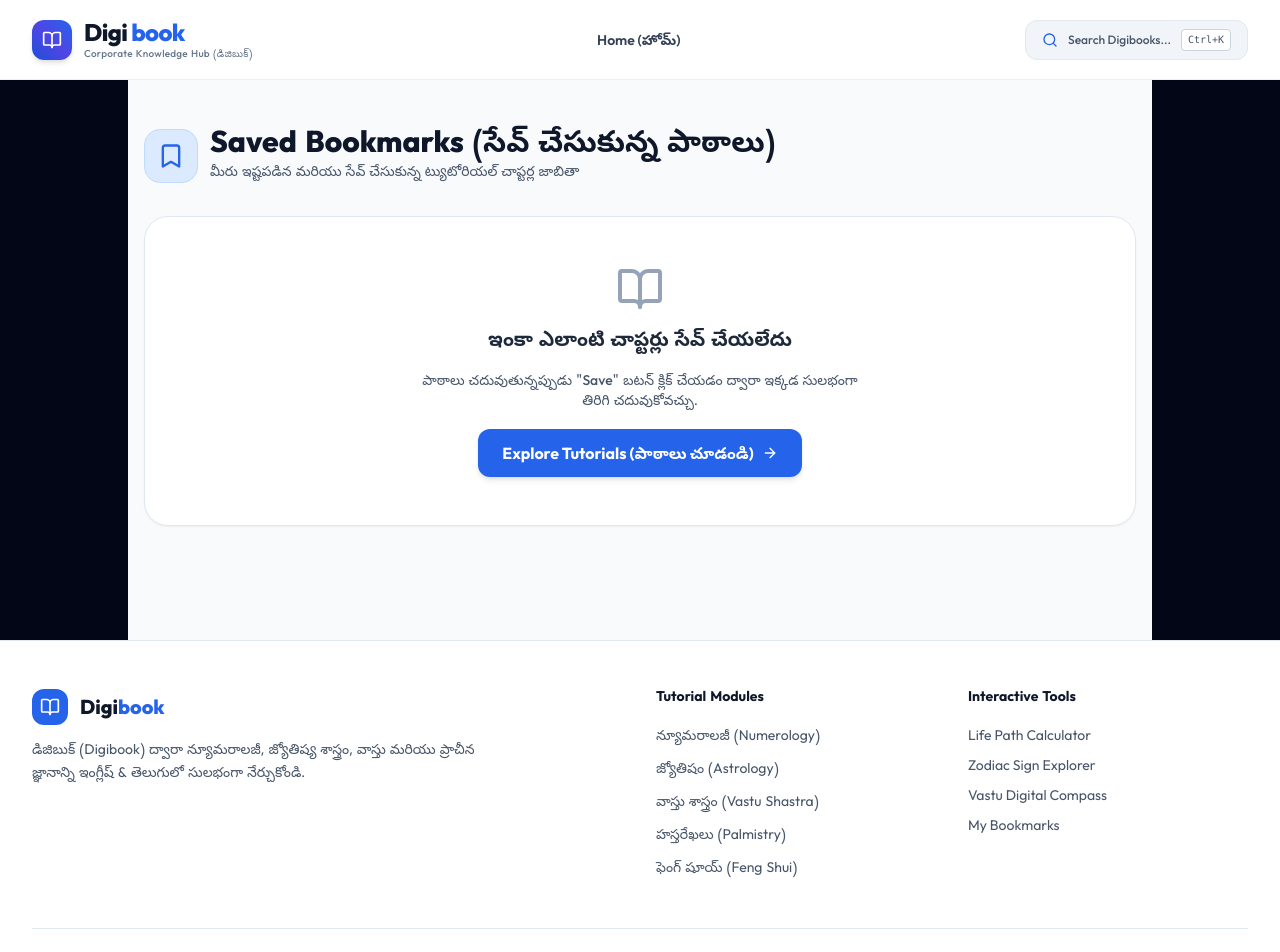
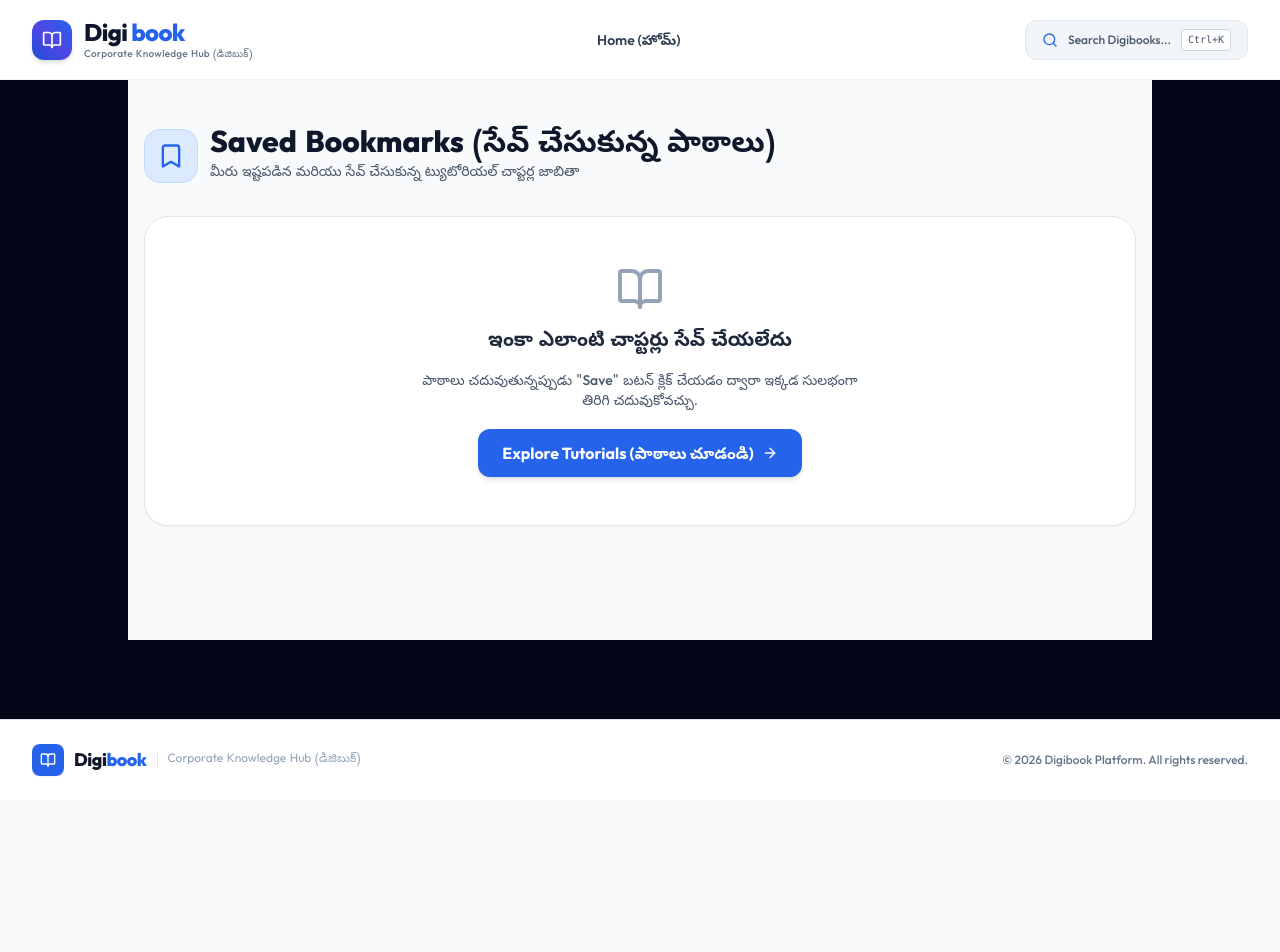
Before and after one commit to rsnr2u/digibooks, a React (Vite) app: page /bookmarks in a window 1280 px wide. Shown: the top 952 px of the page. After the commit the page ends 800 px from the top, so only its background shows below. Built offline with nearby package versions, Linux system fonts and the light colour scheme.

Commit message:
Simplify Footer to clean minimal corporate bar without menus

```diff
--- a/src/components/Footer.jsx
+++ b/src/components/Footer.jsx
@@ -1,95 +1,28 @@
 import React from 'react';
 import { Link } from 'react-router-dom';
-import { BookOpen, Heart } from 'lucide-react';
+import { BookOpen } from 'lucide-react';
 
 export default function Footer() {
   return (
-    <footer className="bg-white border-t border-slate-200 pt-12 pb-8 text-slate-600 text-sm">
-      <div className="max-w-7xl mx-auto px-4 sm:px-6 lg:px-8">
-        <div className="grid grid-cols-1 md:grid-cols-4 gap-8 mb-12">
-          {/* Brand Col */}
-          <div className="md:col-span-2 space-y-4">
-            <Link to="/" className="flex items-center gap-3">
-              <div className="w-9 h-9 rounded-xl bg-blue-600 flex items-center justify-center text-white">
-                <BookOpen className="w-5 h-5 text-white" />
-              </div>
-              <span className="text-xl font-extrabold text-slate-900">
-                Digi<span className="text-blue-600">book</span>
-              </span>
-            </Link>
-            <p className="text-slate-600 font-telugu leading-relaxed max-w-md">
-              డిజిబుక్ (Digibook) ద్వారా న్యూమరాలజీ, జ్యోతిష్య శాస్త్రం, వాస్తు మరియు ప్రాచీన జ్ఞానాన్ని ఇంగ్లీష్ & తెలుగులో సులభంగా నేర్చుకోండి.
-            </p>
+    <footer className="bg-white border-t border-slate-200 py-6 text-slate-600 text-sm">
+      <div className="max-w-7xl mx-auto px-4 sm:px-6 lg:px-8 flex flex-col sm:flex-row items-center justify-between gap-4">
+        {/* Brand */}
+        <Link to="/" className="flex items-center gap-2.5">
+          <div className="w-8 h-8 rounded-lg bg-blue-600 flex items-center justify-center text-white shadow-sm">
+            <BookOpen className="w-4 h-4 text-white" />
           </div>
+          <span className="text-lg font-extrabold text-slate-900 tracking-tight">
+            Digi<span className="text-blue-600">book</span>
+          </span>
+          <span className="text-xs text-slate-400 font-telugu hidden md:inline border-l border-slate-200 pl-2.5">
+            Corporate Knowledge Hub (డిజిబుక్)
+          </span>
+        </Link>
 
-          {/* Tutorials Links */}
-          <div>
-            <h4 className="text-slate-900 font-bold mb-4 font-telugu">Tutorial Modules</h4>
-            <ul className="space-y-2.5">
-              <li>
-                <Link to="/book/numerology" className="hover:text-blue-600 transition font-telugu">
-                  న్యూమరాలజీ (Numerology)
-                </Link>
-              </li>
-              <li>
-                <Link to="/book/astrology" className="hover:text-blue-600 transition font-telugu">
-                  జ్యోతిషం (Astrology)
-                </Link>
-              </li>
-              <li>
-                <Link to="/book/vastu" className="hover:text-blue-600 transition font-telugu">
-                  వాస్తు శాస్త్రం (Vastu Shastra)
-                </Link>
-              </li>
-              <li>
-                <Link to="/book/palmistry" className="hover:text-blue-600 transition font-telugu">
-                  హస్తరేఖలు (Palmistry)
-                </Link>
-              </li>
-              <li>
-                <Link to="/book/fengshui" className="hover:text-blue-600 transition font-telugu">
-                  ఫెంగ్ షూయ్ (Feng Shui)
-                </Link>
-              </li>
-            </ul>
-          </div>
-
-          {/* Quick Tools Links */}
-          <div>
-            <h4 className="text-slate-900 font-bold mb-4 font-telugu">Interactive Tools</h4>
-            <ul className="space-y-2.5 text-slate-600">
-              <li>
-                <Link to="/book/numerology/life-path-number" className="hover:text-blue-600 transition">
-                  Life Path Calculator
-                </Link>
-              </li>
-              <li>
-                <Link to="/book/astrology/intro-to-astrology" className="hover:text-blue-600 transition">
-                  Zodiac Sign Explorer
-                </Link>
-              </li>
-              <li>
-                <Link to="/book/vastu/room-placements" className="hover:text-blue-600 transition">
-                  Vastu Digital Compass
-                </Link>
-              </li>
-              <li>
-                <Link to="/bookmarks" className="hover:text-blue-600 transition">
-                  My Bookmarks
-                </Link>
-              </li>
-            </ul>
-          </div>
-        </div>
-
-        <div className="pt-8 border-t border-slate-200 flex flex-col sm:flex-row items-center justify-between gap-4 text-xs font-medium text-slate-500">
-          <p>© {new Date().getFullYear()} Digibook Platform. All rights reserved.</p>
-          <div className="flex items-center gap-1 text-slate-500">
-            <span>Built with</span>
-            <Heart className="w-3.5 h-3.5 text-rose-500 fill-rose-500" />
-            <span>React + Vite + Tailwind CSS</span>
-          </div>
-        </div>
+        {/* Copyright */}
+        <p className="text-xs text-slate-500 font-medium">
+          © {new Date().getFullYear()} Digibook Platform. All rights reserved.
+        </p>
       </div>
     </footer>
   );
```
